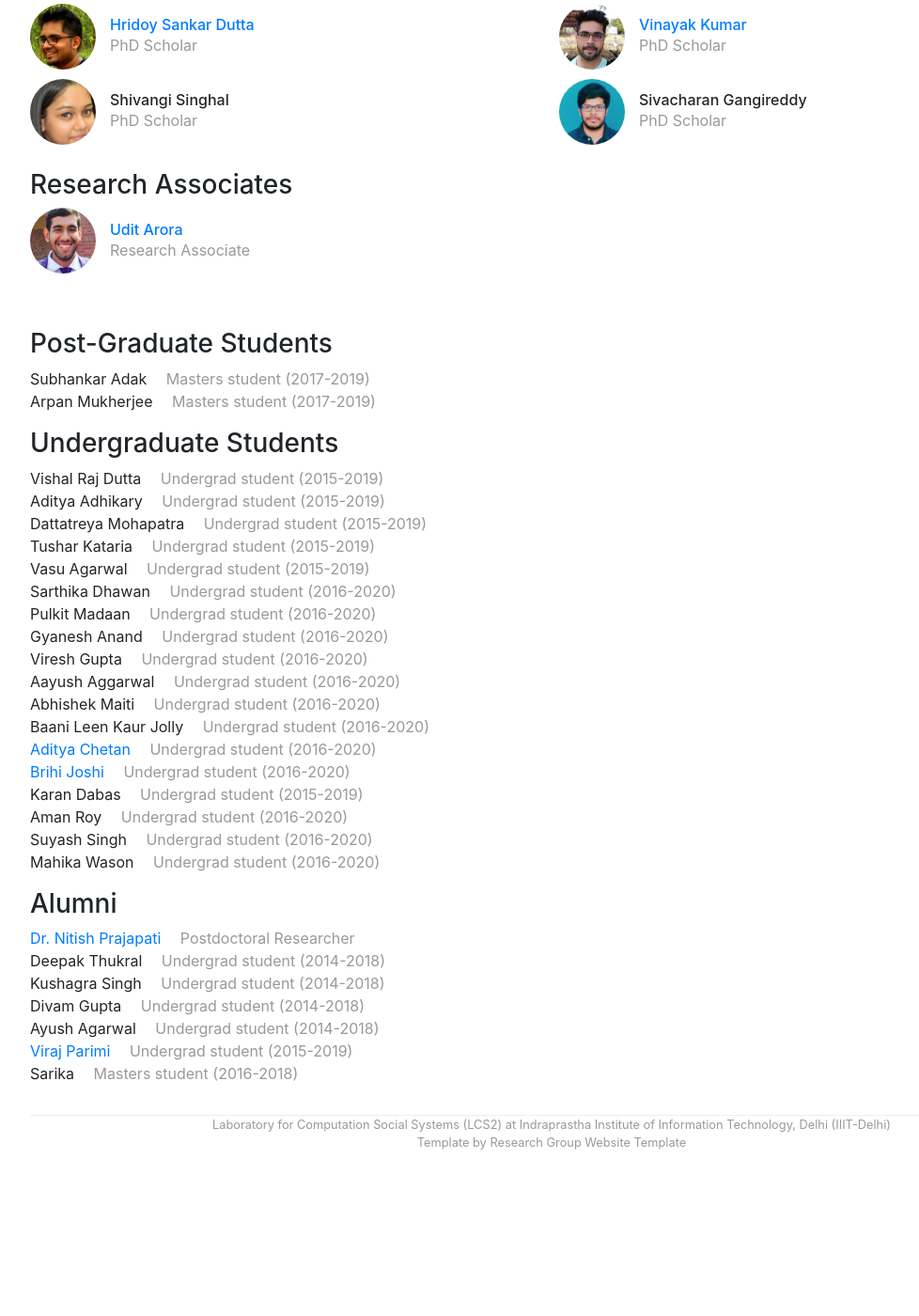
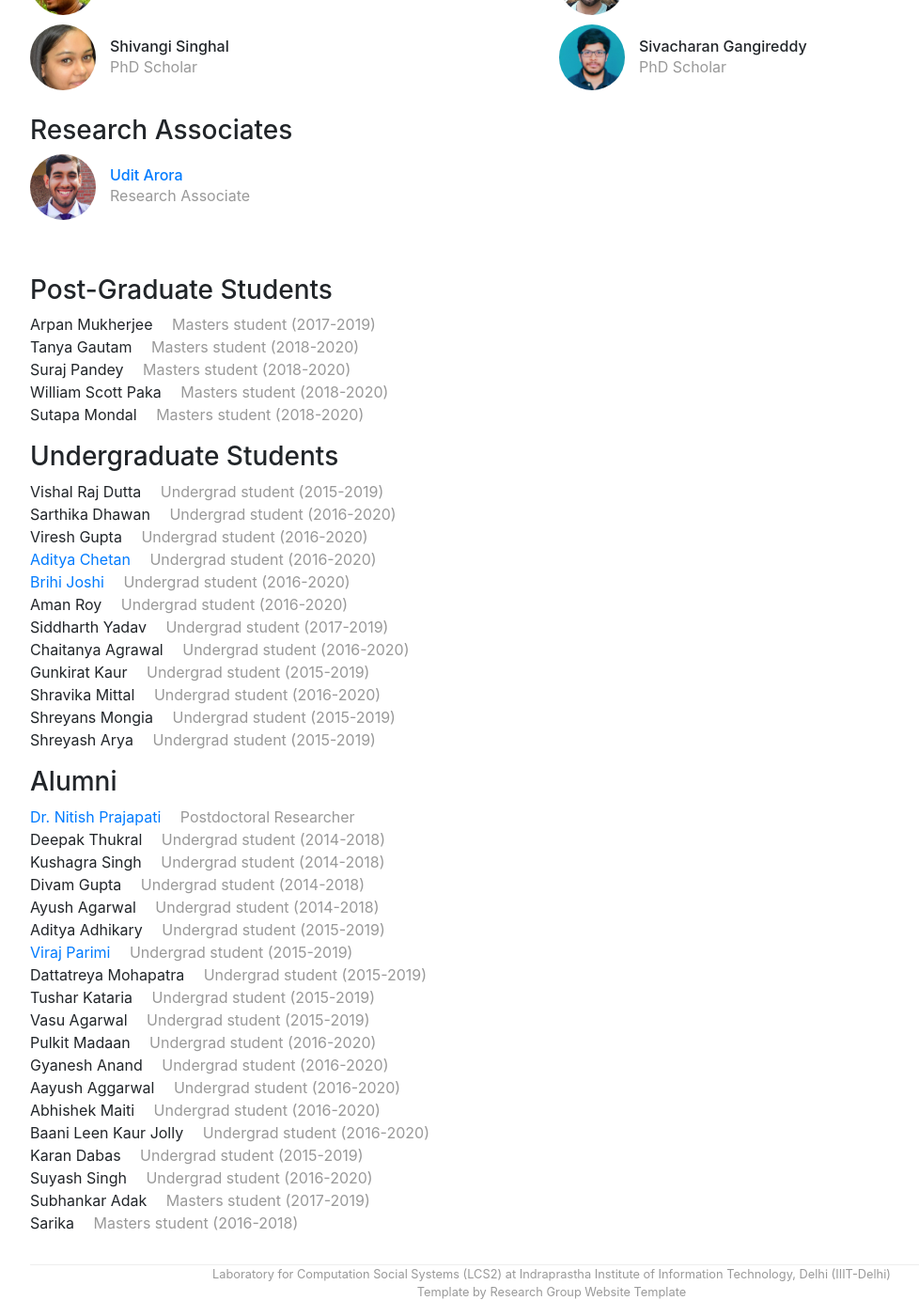
Before and after one commit to LCS2-IIITD/webpage, a Jekyll site: the page built from people.html, in a window 1280 px wide and 1400 px high, scrolled down 466 px. Shown: the whole window at 94% size, without its empty margins (53-1031 px from the left). Built offline with Jekyll 4.4.1, drawn with Linux system fonts in a browser that asks for light colours; before the commit the page ends 1708 px from its top, so only the background shows below that.

Commit message:
Changed people page

```diff
--- a/_data/people.yml
+++ b/_data/people.yml
@@ -70,69 +70,6 @@ ra-a:
     image: /img/people/udit.jpg
     webpage: "https://uditarora.github.io/"
     bio: Research Associate
-
-
-# grad-d:
-#     display_name: "Grad D"
-#     role: grad
-
-# grad-e:
-#     display_name: "Grad E"
-#     role: grad
-
-# grad-f:
-#     display_name: "Grad F"
-#     role: grad
-
-# grad-g:
-#     display_name: "Grad G"
-#     role: grad
-
-# grad-h:
-#     display_name: "Grad H"
-#     role: grad
-
-# grad-i:
-#     display_name: "Grad I"
-#     role: grad
-
-# alum-a:
-#     display_name: "Alum A"
-#     role: alum
-#     bio: "Ph.D., 2013. Now at Microsoft Research."
-
-# alum-b:
-#     display_name: "Alum B With Way Longer Name"
-#     role: alum
-
-# alum-c:
-#     display_name: "Alum C"
-#     role: alum
-#     webpage: "https://www.google.com"
-
-# alum-d:
-#     display_name: "Alum D"
-#     role: alum
-
-# alum-e:
-#     display_name: "Alum E"
-#     role: alum
-
-# alum-f:
-#     display_name: "Alum F"
-#     role: alum
-
-# alum-g:
-#     display_name: "Alum G"
-#     role: alum
-
-# alum-h:
-#     display_name: "Alum H"
-#     role: alum
-
-# alum-i:
-#     display_name: "Alum I"
-#     role: alum
 
 collab-a:
     display_name: "Soumen Chakrabarti (IIT-Bombay)"
@@ -304,7 +241,7 @@ ugrad-f:
     display_name: "Aditya Adhikary"
     bio: Undergrad student (2015-2019)
     image: /img/people/aditya.jpg
-    role: ugrad
+    role: alum
 
 ugrad-g:
     display_name: "Viraj Parimi"
@@ -317,22 +254,22 @@ ugrad-h:
     display_name: "Dattatreya Mohapatra"
     bio: Undergrad student (2015-2019)
     image: /img/people/datta.jpg
-    role: ugrad
+    role: alum
 
 ugrad-i:
     display_name: "Tushar Kataria"
     bio: Undergrad student (2015-2019)
     image: /img/people/tushar.jpg
-    role: ugrad
+    role: alum
 
 ugrad-j:
     display_name: "Vasu Agarwal"
     bio: Undergrad student (2015-2019)
     image: /img/people/vasu.jpg
-    role: ugrad
+    role: alum
 
 
-grad-l:
+ugrad-l:
     display_name: "Sarthika Dhawan"
     bio: Undergrad student (2016-2020)
     image: /img/people/sarthika.jpg
@@ -343,12 +280,13 @@ ugrad-m:
     display_name: "Pulkit Madaan"
     bio: Undergrad student (2016-2020)
     image: /img/people/gyanesh.jpg
-    role: ugrad
+    role: alum
+
 
 ugrad-n:
     display_name: "Gyanesh Anand"
     bio: Undergrad student (2016-2020)
-    role: ugrad
+    role: alum
 
 
 ugrad-o:
@@ -361,19 +299,19 @@ ugrad-p:
     display_name: "Aayush Aggarwal"
     bio: Undergrad student (2016-2020)
     image: /img/people/aayush.png
-    role: ugrad
+    role: alum
 
 ugrad-q:
     display_name: "Abhishek Maiti"
     bio: Undergrad student (2016-2020)
     image: /img/people/maiti.jpeg
-    role: ugrad
+    role: alum
 
 ugrad-r:
     display_name: "Baani Leen Kaur Jolly"
     bio: Undergrad student (2016-2020)
     image: /img/people/baani.jpeg
-    role: ugrad
+    role: alum
 
 ugrad-s:
     display_name: "Aditya Chetan"
@@ -394,7 +332,7 @@ ugrad-u:
     display_name: "Karan Dabas"
     bio: Undergrad student (2015-2019)
     image: /img/people/karan.jpg
-    role: ugrad
+    role: alum
 
 ugrad-v:
     display_name: "Aman Roy"
@@ -406,30 +344,43 @@ ugrad-w:
     display_name: "Suyash Singh"
     bio: Undergrad student (2016-2020)
     image: /img/people/suyash.jpg
+    role: alum
+
+ugrad-x:
+    display_name: "Siddharth Yadav"
+    bio: Undergrad student (2017-2019)
     role: ugrad
 
-ugrad-x:
-    display_name: "Mahika Wason"
+ugrad-y:
+    display_name: "Chaitanya Agrawal"
     bio: Undergrad student (2016-2020)
-    image: /img/people/mahika.jpg
     role: ugrad
 
-# ugrad-u:
-#     display_name: "Subhankar Adak"
-#     bio: Masters student (2017-2019)
-#     role: ugrad
+ugrad-z:
+    display_name: "Gunkirat Kaur"
+    bio: Undergrad student (2015-2019)
+    role: ugrad
 
+ugrad-aa:
+    display_name: "Shravika Mittal"
+    bio: Undergrad student (2016-2020)
+    role: ugrad
 
-# ugrad-v:
-#     display_name: "Arpan Mukherjee"
-#     bio: Masters student (2017-2019)
-#     role: ugrad
+ugrad-ab:
+    display_name: "Shreyans Mongia"
+    bio: Undergrad student (2015-2019)
+    role: ugrad
+
+ugrad-ac:
+    display_name: "Shreyash Arya"
+    bio: Undergrad student (2015-2019)
+    role: ugrad
 
 pgrad-a:
     display_name: "Subhankar Adak"
     bio: Masters student (2017-2019)
     image: /img/people/subhankar.jpg
-    role: pgrad
+    role: alum
 pgrad-b:
     display_name: "Arpan Mukherjee"
     image: /img/people/arpan.jpg
@@ -439,3 +390,19 @@ pgrad-c:
     display_name: "Sarika"
     bio: Masters student (2016-2018)
     role: alum
+pgrad-d:
+    display_name: "Tanya Gautam"
+    bio: Masters student (2018-2020)
+    role: pgrad
+pgrad-e:
+    display_name: "Suraj Pandey"
+    bio: Masters student (2018-2020)
+    role: pgrad
+pgrad-f:
+    display_name: "William Scott Paka"
+    bio: Masters student (2018-2020)
+    role: pgrad
+pgrad-g:
+    display_name: "Sutapa Mondal"
+    bio: Masters student (2018-2020)
+    role: pgrad
--- a/people.html
+++ b/people.html
@@ -4,7 +4,7 @@ title: People
 
 # groups of columns of {roles: list, width: num, image: bool}
 role-tables:
-- - roles: [faculty, postdoc, staff]
+- - roles: [faculty, staff]
     width: 12
     image: true
   - roles: [grad,ra]
```
Also changed, not shown: gallery.html (+12 -0 lines), img/slider/1.jpg, img/slider/10.jpg, img/slider/11.jpg, img/slider/11232.jpg (added), img/slider/13.jpg (added), img/slider/14.jpg (added), img/slider/2.jpg, img/slider/3.jpg.
